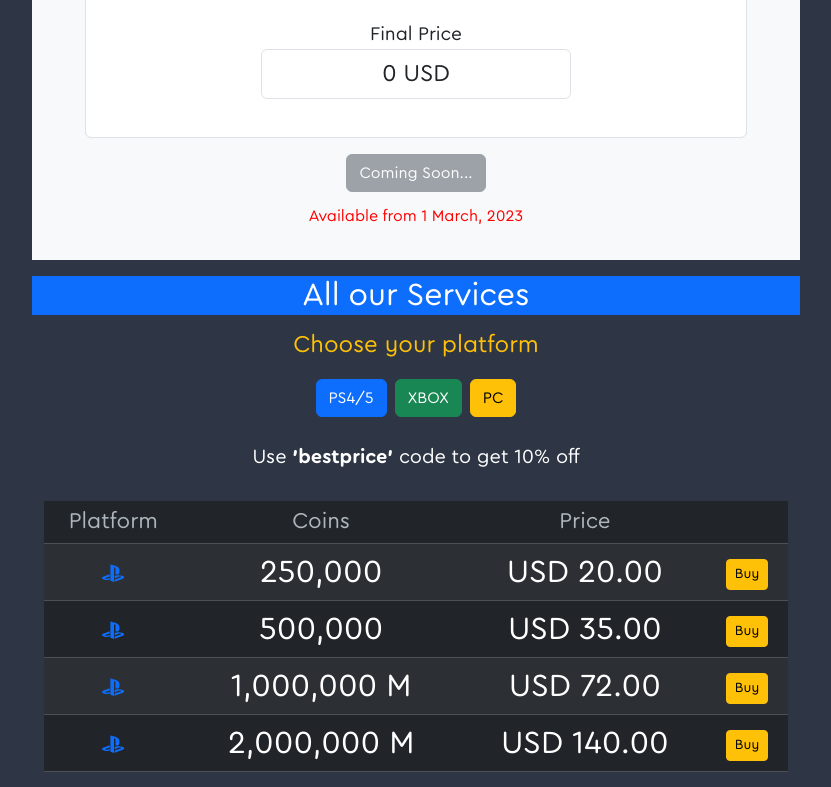
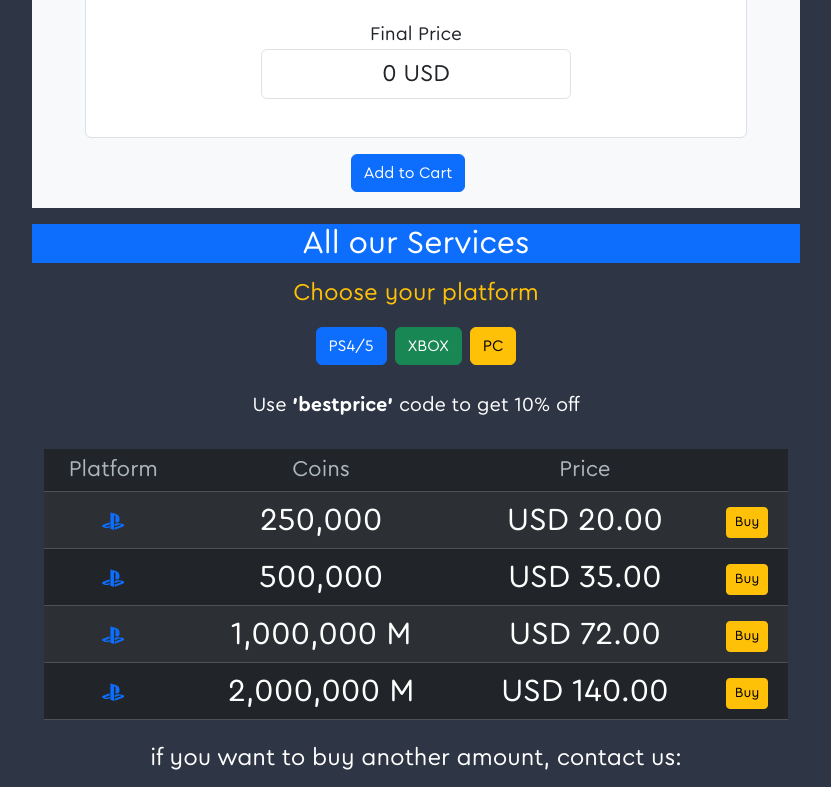
Before and after one commit to lisandroman/fcm, a React (Create React App) app: page /buy in a window 1280 px wide. Shown: the part 920-1707 px from the top of the page, without its empty margins (224-1055 px from the left). Built offline with nearby package versions, Linux system fonts and the light colour scheme.

Commit message:
Paypal Live ON

```diff
--- a/src/components/pages/Buy/Buy.jsx
+++ b/src/components/pages/Buy/Buy.jsx
@@ -1,16 +1,15 @@
-import React, { useRef, useState } from "react";
+import React, { useState } from "react";
+import { RiComputerLine } from "react-icons/ri";
+import { SiPlaystation, SiXbox } from "react-icons/si";
+import { useDispatch, useSelector } from "react-redux";
 import styled from "styled-components";
+import Swal from "sweetalert2";
+import { titles } from "../../../commonStyled";
+import { addToCart, getCurrency } from "../../../redux/state/orders";
+import { PriceListPC } from "../../data/priceListPC.data";
 import { PriceListPS } from "../../data/priceListPS.data";
 import { PriceListXBOX } from "../../data/priceListXBOX.data";
-import { PriceListPC } from "../../data/priceListPC.data";
-import Swal from "sweetalert2";
-import { useDispatch, useSelector } from "react-redux";
-import { addToCart, getCurrency } from "../../../redux/state/orders";
-import { SiPlaystation } from "react-icons/si";
-import { RiComputerLine } from "react-icons/ri";
-import { SiXbox } from "react-icons/si";
 import { v4 as uuidv4 } from "uuid";
-import { titles } from "../../../commonStyled";
 
 const Buy = () => {
   const dispatch = useDispatch();
@@ -20,11 +19,13 @@
   const [sellAmount, setSellAmount] = useState(0);
 
   const [customCoins, setCustomCoins] = useState(0);
-  const [customPrice, setCustomPrice] = useState(0);
-  const [customPlatform, setCustomPlatform] = useState("PS4/PS5");
+  const [totalPrice, setTotalPrice] = useState(0);
+  const [checkPlat, setCheckPlat] = useState("PS4/PS5");
+
 
   const handleInputAmount = (e) => {
     let preValue = 0;
+    setCustomCoins(e.target.value);
     setSellAmount(e.target.value * 1);
     if (e.target.value < 1000000) {
       preValue = e.target.value * 0.000128;
@@ -35,11 +36,18 @@
     }
 
     let roundValue = Math.round(preValue * 100) / 100;
-    setCustomPrice(roundValue);
+    setTotalPrice(roundValue);
     return e.target.value < 100000 ? setTotal(0) : setTotal(roundValue);
   };
 
-  const handleBuy = (id, coins, price, platform) => {
+  const handleBuy = (e) => {
+
+    let id = uuidv4();
+    let coins = sellAmount * 1;
+    let price = totalPrice * 1;
+    let platform = checkPlat;
+    let getCurrencyData = actualCurrency();
+
     Swal.fire({
       icon: "success",
       title: "Added to Cart",
@@ -90,6 +98,12 @@
   };
   makeAmountFormat();
 
+  const checkCustomData = () => {
+    console.log("Plataforma Elegida:", checkPlat);
+    console.log("Cant de Coins:", customCoins);
+    console.log("Precio Final:", totalPrice);
+  };
+
   return (
     <BuyPageStyled>
       <h2 className="bg bg-warning title mt-4">Packages</h2>
@@ -117,7 +131,7 @@
               id="flexRadioDefault1"
               value="PS4/5"
               defaultChecked
-              onChange={(e) => setCustomPlatform(e.target.value)}
+              onChange={(e) => setCheckPlat(e.target.value)}
             />
             <label className="form-check-label" htmlFor="flexRadioDefault1">
               PS4/5
@@ -131,7 +145,7 @@
               name="flexRadioDefault"
               id="flexRadioDefault2"
               value="XBOX"
-              onChange={(e) => setCustomPlatform(e.target.value)}
+              onChange={(e) => setCheckPlat(e.target.value)}
             />
             <label className="form-check-label" htmlFor="flexRadioDefault2">
               XBOX
@@ -145,7 +159,7 @@
               name="flexRadioDefault"
               id="flexRadioDefault3"
               value="PC"
-              onChange={(e) => setCustomPlatform(e.target.value)}
+              onChange={(e) => setCheckPlat(e.target.value)}
             />
             <label className="form-check-label" htmlFor="flexRadioDefault3">
               PC
@@ -168,6 +182,7 @@
                 step="100000"
                 placeholder="Enter your custom coins"
                 onChange={handleInputAmount}
+                // onChange={(e) => setCustomCoins(e.target.value)}
               />
               <span className="badge text-bg-primary text-white mb-2">
                 Your amount: {amountFormated}
@@ -193,19 +208,19 @@
             </div>
             <div className="col-sm buyFormAmount">
               <label htmlFor="FinalPrice">Final Price</label>
-              <p className="form-control">{customPrice} USD</p>
+              <p className="form-control">{totalPrice} USD</p>
             </div>
           </div>
         </form>
         <div>
-          {total < 200 || customPlatform === ""
+          {total < 200 || checkPlat === ""
             ? [
-                <button className="btn btn-secondary mt-3 disabled">
-                  Coming Soon...
+                <button
+                  className="btn btn-primary mt-3 me-3"
+                  onClick={handleBuy}
+                >
+                  Add to Cart
                 </button>,
-                <p className="amountConditional">
-                  Available from 1 March, 2023
-                </p>,
               ]
             : [
                 <p className="amountConditional">
@@ -310,7 +325,7 @@
               </table>
               <div className="container mt-4">
                 <h4 className="text-white">
-                  if you watn to buy another amount, contact us:
+                  if you want to buy another amount, contact us:
                 </h4>
                 <button className="btn btn-outline-warning mt-2">
                   deliveries@futcoinsmarket.net
@@ -417,4 +432,9 @@
       font-size: 2rem;
     }
   }
+
+  .paypalButtonsContainer {
+    width: 50%;
+    margin: 0 auto;
+  }
 `;
--- a/src/components/pages/Cart/Cart.jsx
+++ b/src/components/pages/Cart/Cart.jsx
@@ -364,8 +364,8 @@
                     <PayPalScriptProvider
                       options={{
                         "client-id":
-                          // "Af30CYtkFIjzXLc6bSvSx2jEKxPfccsGLrwnT6TzHq7P7OfeDl8TkISXsGkRrSxsgq2cNDul7sPhqIbe",
-                          "AdYrjqJUd70a3MzkrLnNgk_jL1HK28pEUit8z-RFUA7RR7s8NSzx0A16AqTpqX3eSS_497-hBHlo-ZsH",
+                          "Af30CYtkFIjzXLc6bSvSx2jEKxPfccsGLrwnT6TzHq7P7OfeDl8TkISXsGkRrSxsgq2cNDul7sPhqIbe",
+                          // "AdYrjqJUd70a3MzkrLnNgk_jL1HK28pEUit8z-RFUA7RR7s8NSzx0A16AqTpqX3eSS_497-hBHlo-ZsH",
                       }}
                     >
                       <PayPalButtons
@@ -522,4 +522,6 @@
         }
       }
   }
+
+
 `;
```
